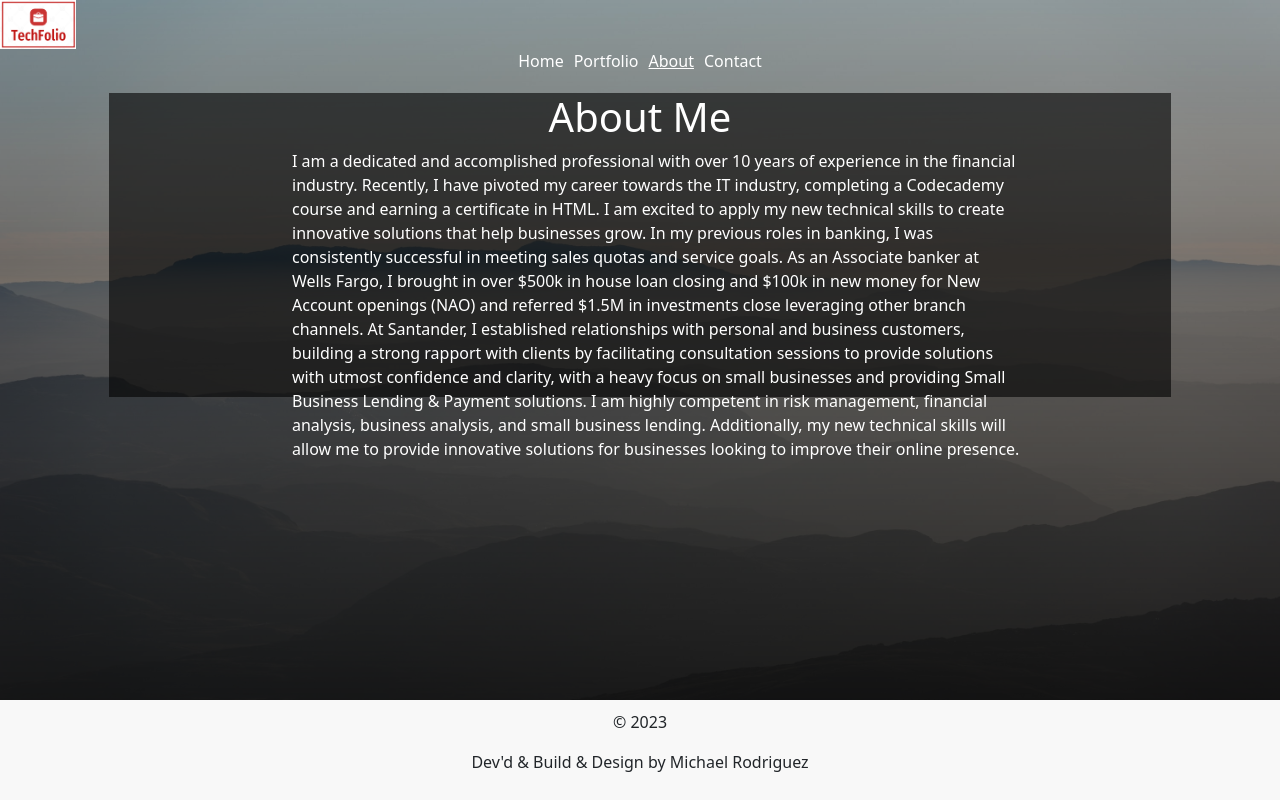
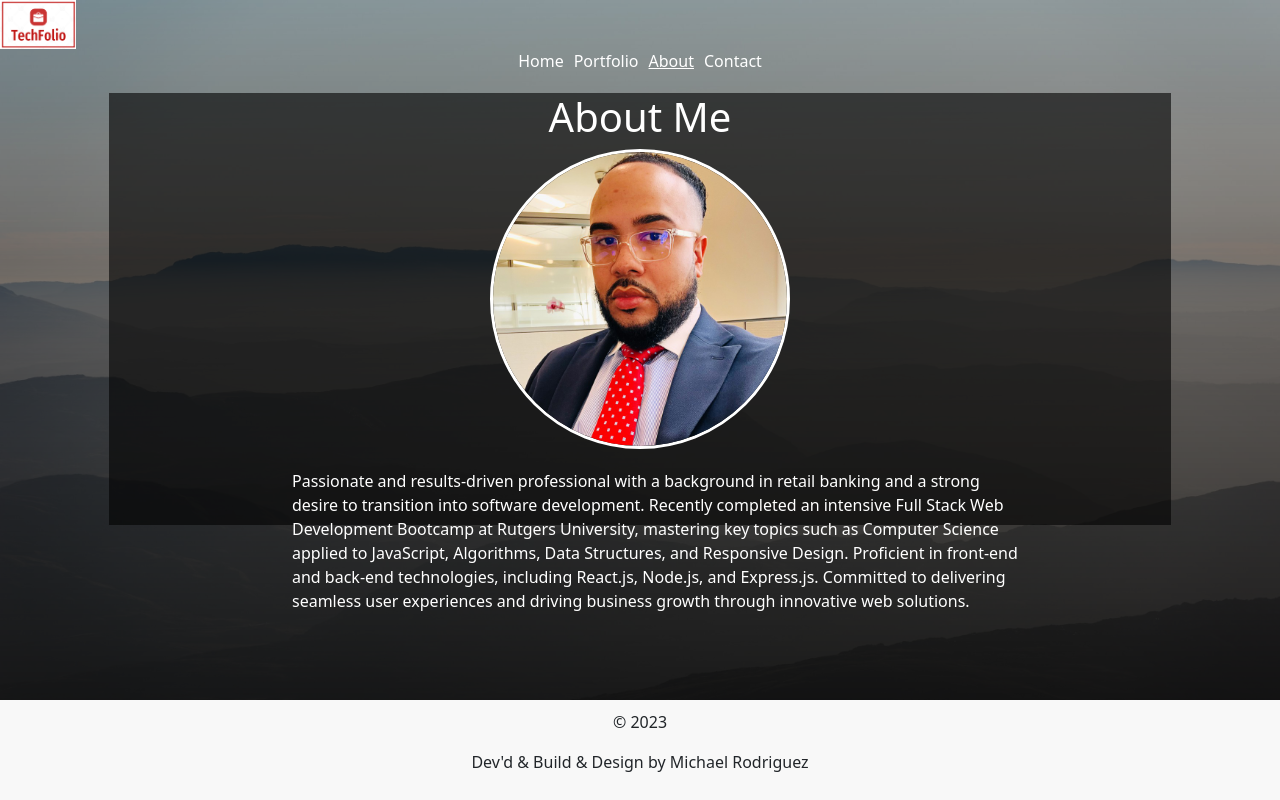
Before and after one commit to MKYRENE/reactive_portfolio, a React (Create React App) app in the folder client/: page /about in a window 1280 px wide. Built offline with nearby package versions, Linux system fonts and the light colour scheme; a web font is replaced by a local one.

Commit message:
updated scss.

```diff
--- a/client/src/index.scss
+++ b/client/src/index.scss
@@ -248,7 +248,19 @@ h1 {
   top: 5;
   left: 10;
   width: 83%;
-  height: 38%;
+  height: 54%;
   background-color: rgba(0, 0, 0, 0.6); /* Adjust the opacity as needed */
   z-index: -1;
 }
+
+/* Update the styles for the profile image */
+.profile-image {
+  display: block;
+  max-width: 100%;
+  max-height: 300px; /* Set the maximum height as needed */
+  width: auto;
+  height: auto;
+  margin: 0 auto 20px; /* Adjust as needed */
+  border-radius: 50%;
+  border: 3px solid white;
+}
--- a/client/src/pages/About.js
+++ b/client/src/pages/About.js
@@ -1,16 +1,14 @@
+import React from 'react';
+import ProfilePic from "../assets/1647801593361.jpg"; // Update the path to your image
 
 function About() {
     return (
         <div className="about-container">
             <div className="background-overlay"></div> {/* Add this */}
             <h1 style={{ color: 'white' }}>About Me</h1>
+            <img src={ProfilePic} alt="Profile" className="profile-image" />
             <p className="indented-paragraph">
-            I am a dedicated and accomplished professional with over 10 years of experience in the financial industry. Recently, I have pivoted my career towards the IT industry, completing a Codecademy course and earning a certificate in HTML. I am excited to apply my new technical skills to create innovative solutions that help businesses grow.
-
-                In my previous roles in banking, I was consistently successful in meeting sales quotas and service goals. As an Associate banker at Wells Fargo, I brought in over $500k in house loan closing and $100k in new money for New Account openings (NAO) and referred $1.5M in investments close leveraging other branch channels. At Santander, I established relationships with personal and business customers, building a strong rapport with clients by facilitating consultation sessions to provide solutions with utmost confidence and clarity, with a heavy focus on small businesses and providing Small Business Lending & Payment solutions.
-
-                I am highly competent in risk management, financial analysis, business analysis, and small business lending. Additionally, my new technical skills will allow me to provide innovative solutions for businesses looking to improve their online presence.
-
+            Passionate and results-driven professional with a background in retail banking and a strong desire to transition into software development. Recently completed an intensive Full Stack Web Development Bootcamp at Rutgers University, mastering key topics such as Computer Science applied to JavaScript, Algorithms, Data Structures, and Responsive Design. Proficient in front-end and back-end technologies, including React.js, Node.js, and Express.js. Committed to delivering seamless user experiences and driving business growth through innovative web solutions.
             </p>
         </div>
     )
--- a/client/src/pages/Contact.js
+++ b/client/src/pages/Contact.js
@@ -2,11 +2,9 @@ import About from './About'
 
 function Contact() {
     return (
-
-
         <main>
             <About />
-            <h1>Contact Michael</h1>
+            <h1 style={{ color: 'white' }}>Contact Michael</h1>
             <div>
                 <form>
                     <input type="text" className="input-field" placeholder="Enter your name" />
@@ -15,12 +13,8 @@ function Contact() {
                     <button>Submit</button>
                 </form>
             </div>
-
         </main>
     )
 }
 
-
-
-
 export default Contact;
```
Also changed, not shown: client/src/assets/1647801593361.jpg (added), 1 other file (tests, documents, lock files or other folders).
